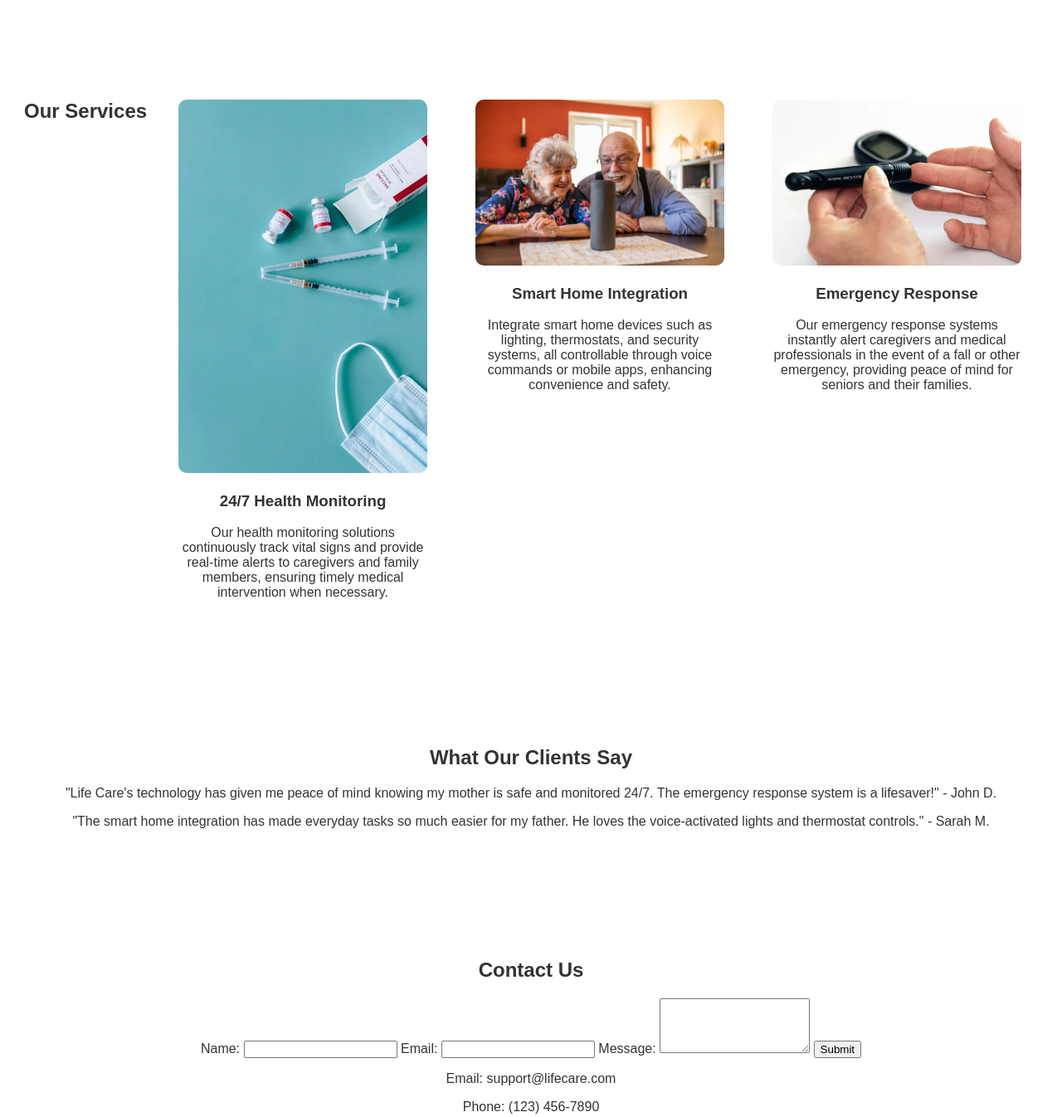
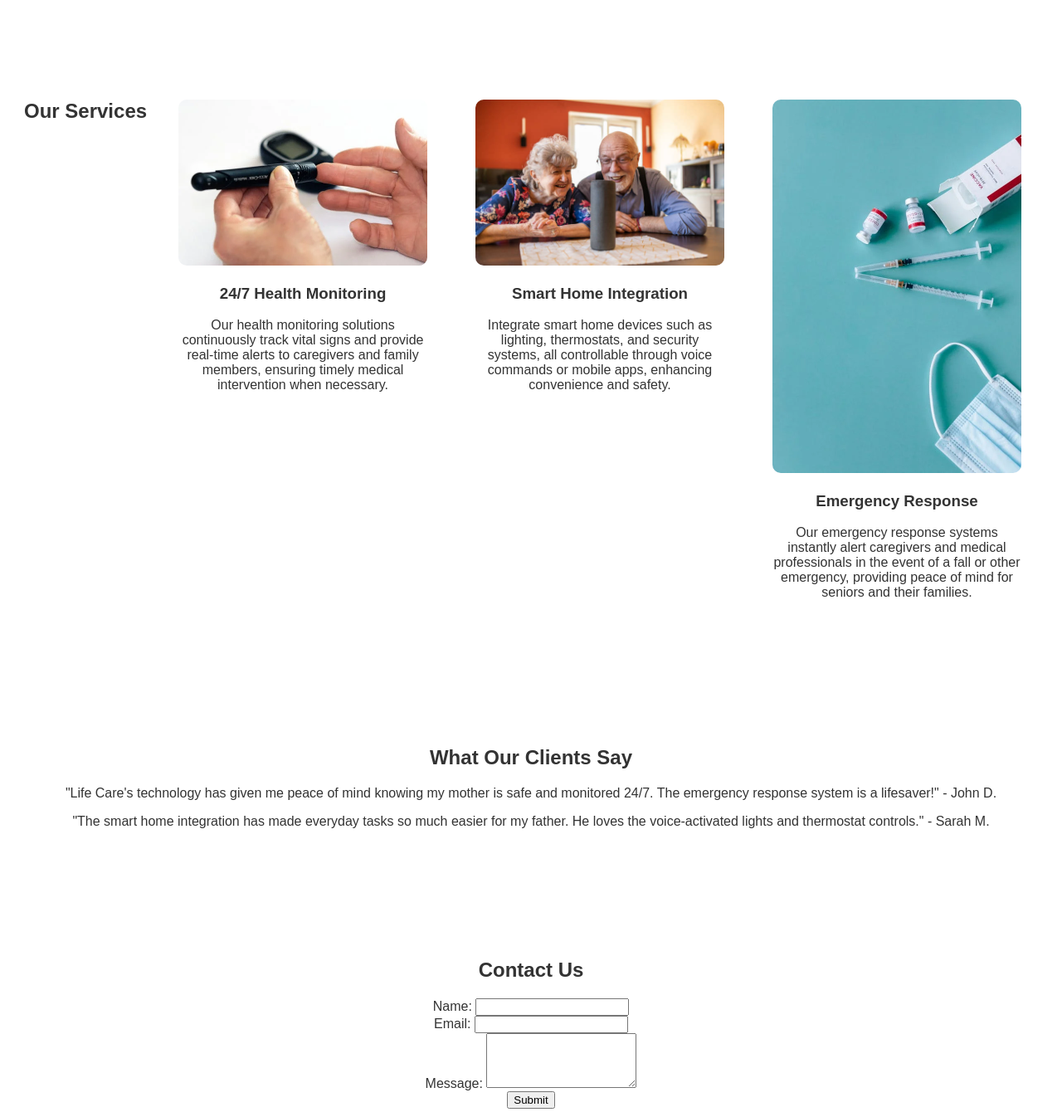
Before and after one commit to SalmaRoshdy-YG/Project-LifeCare, a plain HTML site: page index.html in a window 1280 px wide. Shown: the part 1100-2446 px from the top of the page at 83% size. Drawn offline with Linux system fonts and the light colour scheme.

Commit message:
Update index.html

```diff
--- a/index.html
+++ b/index.html
@@ -37,17 +37,17 @@
         <div class="services-container">
             <h2>Our Services</h2>
             <div class="service-item">
-                <img src="images/pexels-photo-5863400.webp" alt="Health Monitoring">
+                <img src="images/pexels-photo-1001897.webp" alt="Emergency Response" class="service-img">
                 <h3>24/7 Health Monitoring</h3>
                 <p>Our health monitoring solutions continuously track vital signs and provide real-time alerts to caregivers and family members, ensuring timely medical intervention when necessary.</p>
             </div>
             <div class="service-item">
-                <img src="images/istockphoto-1314006882-612x612.jpg" alt="Smart Home Integration">
+                <img src="images/istockphoto-1314006882-612x612.jpg" alt="Smart Home Integration" class="service-img">
                 <h3>Smart Home Integration</h3>
                 <p>Integrate smart home devices such as lighting, thermostats, and security systems, all controllable through voice commands or mobile apps, enhancing convenience and safety.</p>
             </div>
             <div class="service-item">
-                <img src="images/pexels-photo-1001897.webp" alt="Emergency Response">
+                <img src="images/pexels-photo-5863400.webp" alt="Health Monitoring" class="service-img">
                 <h3>Emergency Response</h3>
                 <p>Our emergency response systems instantly alert caregivers and medical professionals in the event of a fall or other emergency, providing peace of mind for seniors and their families.</p>
             </div>
@@ -68,12 +68,18 @@
         <div class="contact-container">
             <h2>Contact Us</h2>
             <form id="contact-form" action="https://formspree.io/f/xeqyyepl" method="POST">
+                <div class="form-group">
                     <label for="name">Name:</label>
                     <input type="text" id="name" name="name" required>
+                </div>
+                <div class="form-group">
                     <label for="email">Email:</label>
                     <input type="email" id="email" name="email" required>
+                </div>
+                <div class="form-group">
                     <label for="message">Message:</label>
                     <textarea id="message" name="message" rows="4" required></textarea>
+                </div>
                 <button type="submit">Submit</button>
             </form>
             <p>Email: support@lifecare.com</p>
```
Lines whose indentation alone changed are shown as unchanged.
